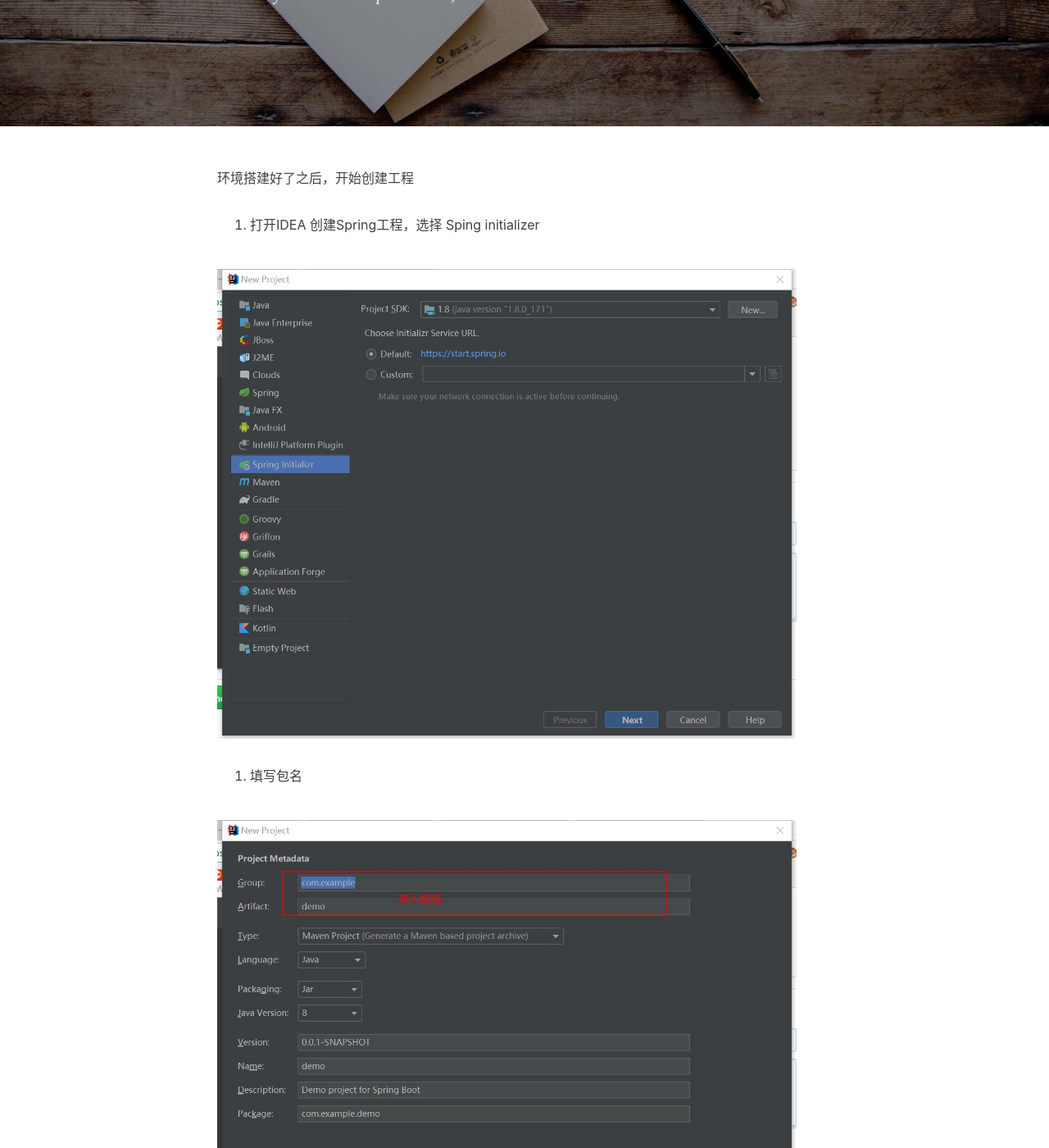
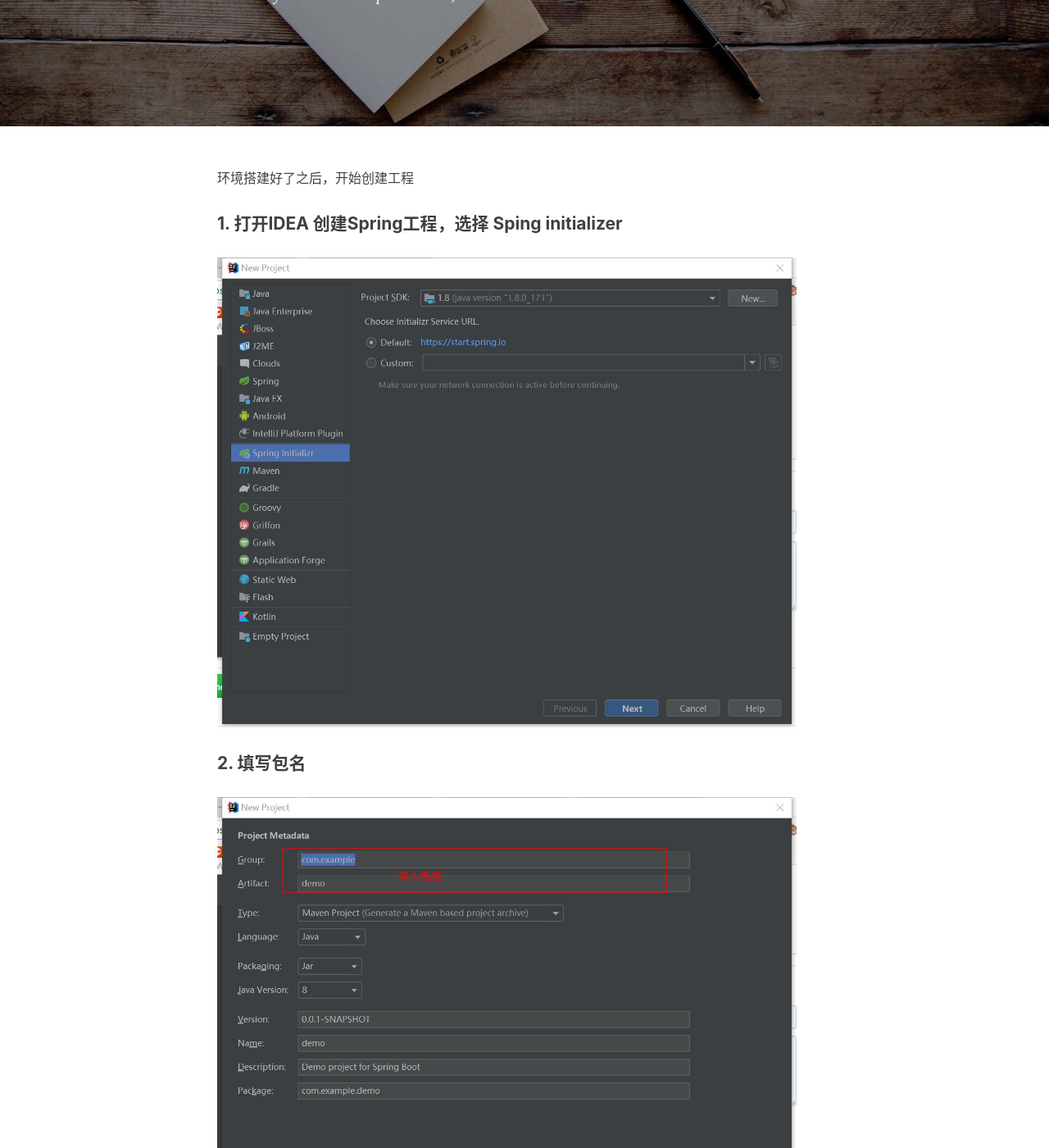
Before and after one commit to yfbx-repo/yfbx-repo.github.io, a Jekyll site: the page built from _posts/2018-09-21-从零开始写接口(二).md, in a window 1280 px wide and 1400 px high, scrolled down 335 px. Shown: the whole window at 82% size. Built offline with Jekyll 4.4.1, drawn with Linux system fonts in a browser that asks for light colours; nearby versions of some CDN libraries; comment, search, counter and statistics services are not loaded; some of the changed text lies outside the part shown.

Commit message:
Update 2018-09-21-从零开始写接口(二).md

```diff
--- a/_posts/2018-09-21-从零开始写接口(二).md
+++ b/_posts/2018-09-21-从零开始写接口(二).md
@@ -7,17 +7,17 @@ author:     Edward
 header-img: img/post-bg-coffee.jpeg
 ---
 环境搭建好了之后，开始创建工程
-1. 打开IDEA 创建Spring工程，选择 Sping initializer
+#### 1. 打开IDEA 创建Spring工程，选择 Sping initializer
 
 ![](/img/idea1.jpg)
-2. 填写包名
+#### 2. 填写包名
 
 ![](/img/idea2.jpg)
-3. 选择Web依赖
+#### 3. 选择Web依赖
 
 ![](/img/idea3.jpg)
-4. 填入工程名称和工程目录
+#### 4. 填入工程名称和工程目录
 
 ![](/img/idea4.jpg)
 
-5.点击Finish，创建完成
+#### 5.点击Finish，创建完成
```
